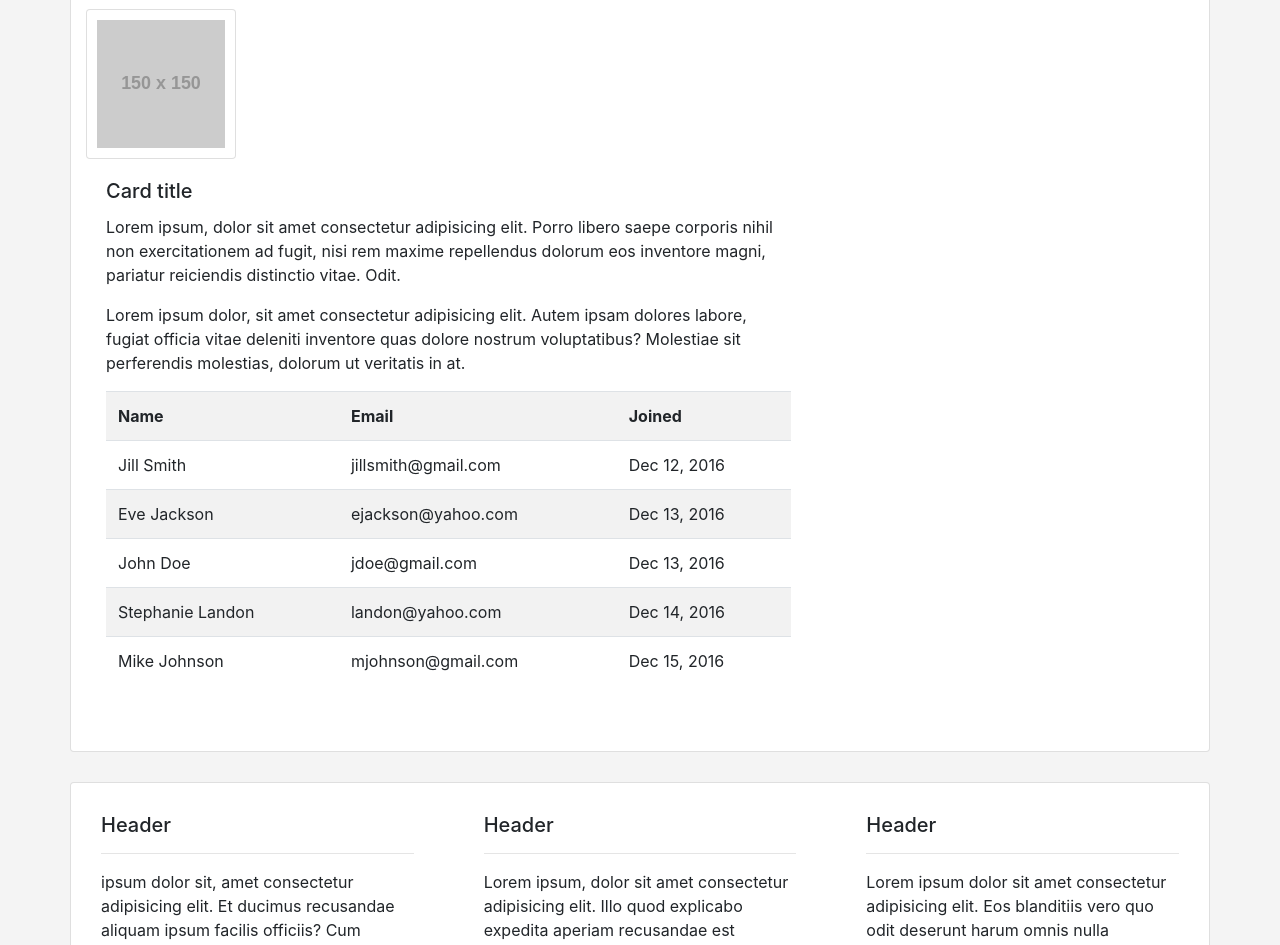
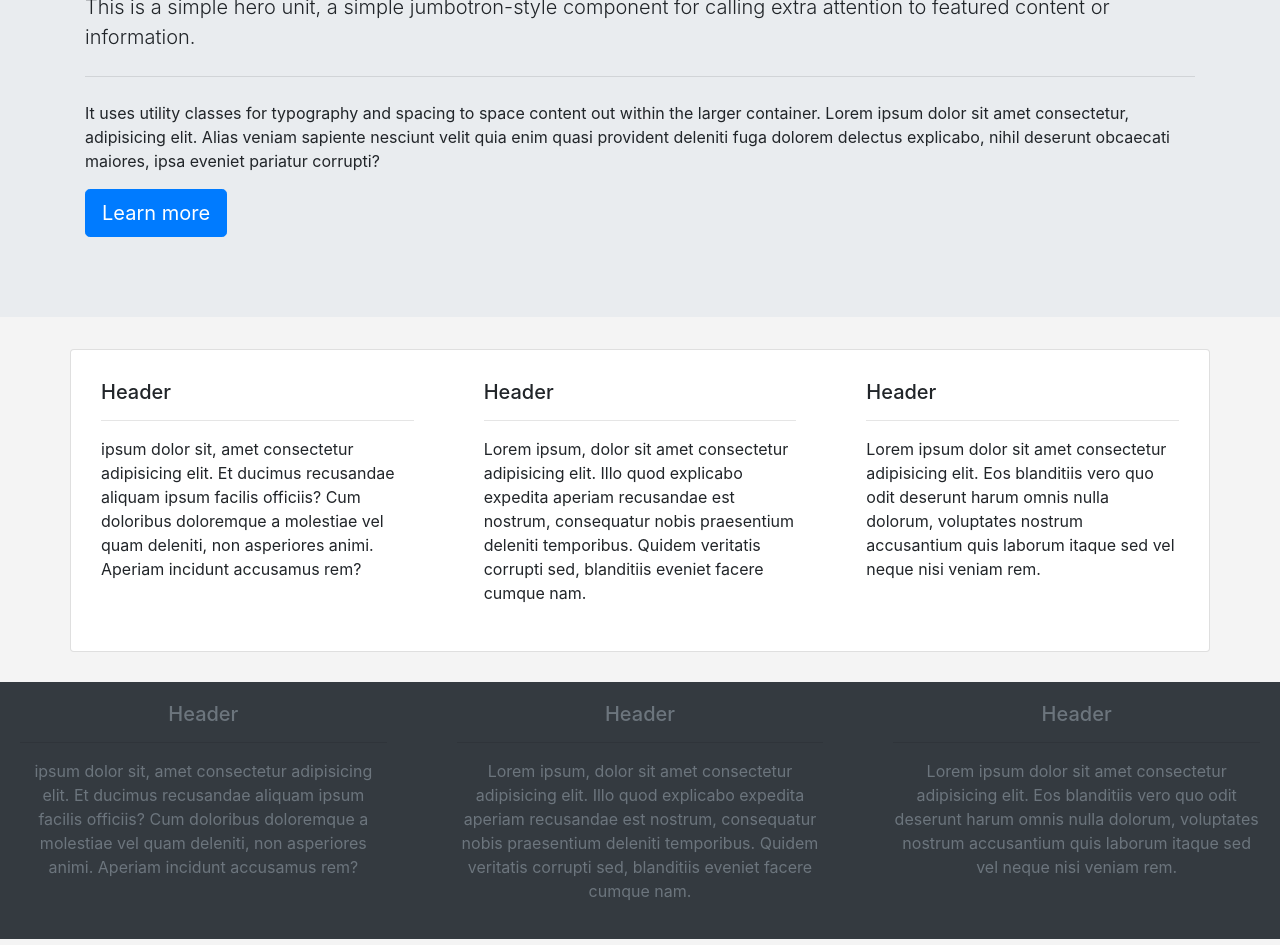
Before and after one commit to paglipay/02-CSS-Bootstrap, a plain HTML site: page index.html in a window 1280 px wide. Shown: the part 203-1148 px from the top of the page. Drawn offline with nearby package versions, Linux system fonts and the light colour scheme; placeholder pictures from the web are drawn by us.

Commit message:
Updated nav limks

```diff
--- a/css/style.css
+++ b/css/style.css
@@ -15,6 +15,11 @@ img{
     padding:10px
 }
 
+.portfolio_card{
+    margin-top: 600px;
+    padding:0px
+}
+
 #footer{
     margin-top: 30px;
 
--- a/index.html
+++ b/index.html
@@ -23,7 +23,7 @@
         <header>
             <div class="view">
                 <nav class="navbar navbar-expand-md navbar-dark bg-dark">
-                    <a class="navbar-brand" href="#">Paul Aglipay</a>
+                    <a class="navbar-brand" href="index.html">Paul Aglipay</a>
                     <button class="navbar-toggler" type="button" data-toggle="collapse"
                         data-target="#navbarSupportedContent" aria-controls="navbarSupportedContent"
                         aria-expanded="false" aria-label="Toggle navigation">
@@ -49,71 +49,23 @@
         </header>
     </section>
     <section id="main_section" class=>
-        <div class="card container">
-            <div class="row">
-                <div class="col-md-8 col-sm-12 card-body">
-                    <h1>About Me</h1>
-                    <hr>
-                    <img class="card" src="https://via.placeholder.com/150" alt="" srcset="">
-                    <div class="card-body">
-                        <h5 class="card-title">Card title</h5>
-                        <p class="card-text">Lorem ipsum, dolor sit amet consectetur adipisicing elit. Porro libero
-                            saepe corporis nihil
-                            non
-                            exercitationem ad fugit, nisi rem maxime repellendus dolorum eos inventore magni, pariatur
-                            reiciendis distinctio vitae. Odit.</p>
-                        <p class="card-text">Lorem ipsum dolor, sit amet consectetur adipisicing elit. Autem ipsam
-                            dolores labore, fugiat
-                            officia
-                            vitae deleniti inventore quas dolore nostrum voluptatibus? Molestiae sit perferendis
-                            molestias,
-                            dolorum ut veritatis in at.</p>
-                        <table class="table table-striped table-hover">
-                            <tr>
-                                <th>Name</th>
-                                <th>Email</th>
-                                <th>Joined</th>
-                            </tr>
-                            <tr>
-                                <td>Jill Smith</td>
-                                <td>jillsmith@gmail.com</td>
-                                <td>Dec 12, 2016</td>
-                            </tr>
-                            <tr>
-                                <td>Eve Jackson</td>
-                                <td>ejackson@yahoo.com</td>
-                                <td>Dec 13, 2016</td>
-                            </tr>
-                            <tr>
-                                <td>John Doe</td>
-                                <td>jdoe@gmail.com</td>
-                                <td>Dec 13, 2016</td>
-                            </tr>
-                            <tr>
-                                <td>Stephanie Landon</td>
-                                <td>landon@yahoo.com</td>
-                                <td>Dec 14, 2016</td>
-                            </tr>
-                            <tr>
-                                <td>Mike Johnson</td>
-                                <td>mjohnson@gmail.com</td>
-                                <td>Dec 15, 2016</td>
-                            </tr>
-                        </table>
-                    </div>
-                </div>
-                <div class="col-md-4 col-sm-12 card-body" style="width: 18rem;">
-                    <div class="container">
-                        <h2>Basic Panel</h2>
-                        <div class="panel panel-default">
-                            <div class="panel-body">A Basic Panel</div>
-                        </div>
-                    </div>
-                </div>
+        <div class="jumbotron jumbotron-fluid">
+            <div class="container">
+                <h1 class="display-4">Hello, world!</h1>
+                <p class="lead">This is a simple hero unit, a simple jumbotron-style component for calling extra
+                    attention to featured content or information.</p>
+                <hr class="my-4">
+                <p>It uses utility classes for typography and spacing to space content out within the larger container.
+                    Lorem ipsum dolor sit amet consectetur, adipisicing elit. Alias veniam sapiente nesciunt velit quia enim quasi provident deleniti fuga dolorem delectus explicabo, nihil deserunt obcaecati maiores, ipsa eveniet pariatur corrupti?
+                </p>
+                <p class="lead">
+                    <a class="btn btn-primary btn-lg" href="#" role="button">Learn more</a>
+                </p>
             </div>
         </div>
         <div class="card container">
             <div class="row">
+
                 <div class="col-md-4">
                     <div class="card-body">
                         <h5 class="card-title">Header</h5>
@@ -147,7 +99,6 @@
             </div>
         </div>
     </section>
-
     <footer id="footer" class="text-muted bg-dark">
         <div class="row">
             <div class="col-md-4">
```
Also changed, not shown: about.html (+3 -5 lines), carousel.html (+2 -2 lines), contact.html (+3 -11 lines), jumbotron.html (+2 -2 lines), portfolio.html (+13 -18 lines).
